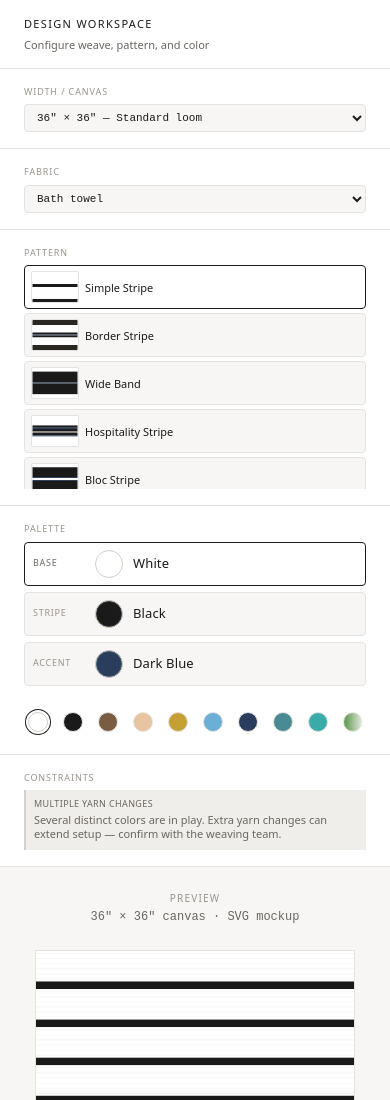
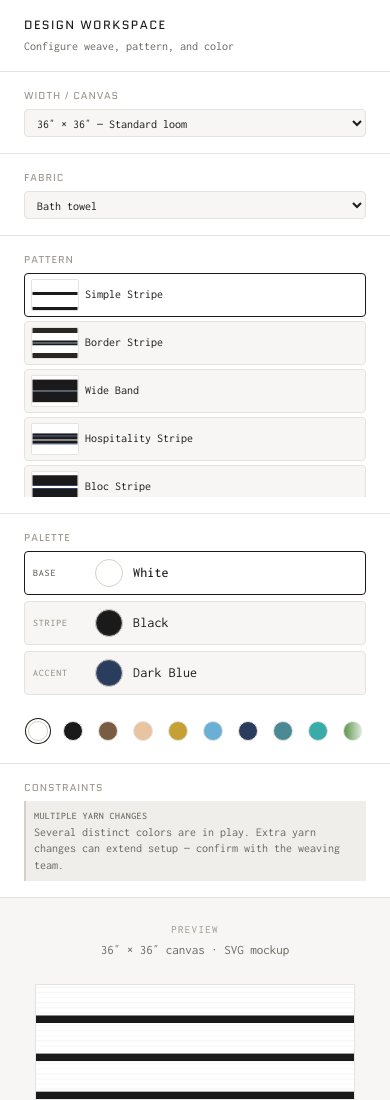
Before and after one commit to Adelina805/kara-weaves-prototype, a Next.js app: page /prototype-1 in a window 390 px wide. Shown: the top 1100 px of the page. Built offline with nearby package versions, Linux system fonts and the light colour scheme.

Commit message:
Enhance typography across the application by updating font sizes in various components and styles. Introduce a new heading font and adjust global styles for improved readability. Update layout to include additional font options for better design consistency.

```diff
--- a/src/app/globals.css
+++ b/src/app/globals.css
@@ -16,9 +16,18 @@ body {
   color: var(--color-text);
   background: var(--color-bg);
   font-family: var(--font-sans);
-  font-size: 1rem;
+  font-size: 1.0625rem;
   line-height: 1.5;
   -webkit-font-smoothing: antialiased;
+}
+
+h1,
+h2,
+h3,
+h4,
+h5,
+h6 {
+  font-family: var(--font-heading);
 }
 
 * {
--- a/src/app/layout.tsx
+++ b/src/app/layout.tsx
@@ -1,10 +1,16 @@
 import type { Metadata, Viewport } from "next";
-import { Inconsolata } from "next/font/google";
+import { Inconsolata, Quantico } from "next/font/google";
 import "./globals.css";
 
 const inconsolata = Inconsolata({
   subsets: ["latin"],
   variable: "--font-inconsolata",
+});
+
+const quantico = Quantico({
+  subsets: ["latin"],
+  weight: ["400", "700"],
+  variable: "--font-quantico",
 });
 
 export const viewport: Viewport = {
@@ -26,7 +32,7 @@ export default function RootLayout({
   children: React.ReactNode;
 }>) {
   return (
-    <html lang="en" className={inconsolata.variable}>
+    <html lang="en" className={`${inconsolata.variable} ${quantico.variable}`}>
       <body>{children}</body>
     </html>
   );
--- a/src/components/ColorPalette/ColorPalette.module.css
+++ b/src/components/ColorPalette/ColorPalette.module.css
@@ -44,7 +44,7 @@
 }
 
 .roleLabel {
-  font-size: 0.5625rem;
+  font-size: 0.625rem;
   font-weight: 500;
   letter-spacing: 0.08em;
   text-transform: uppercase;
@@ -67,7 +67,7 @@
 
 .colorName {
   min-width: 0;
-  font-size: 0.8125rem;
+  font-size: 0.875rem;
   font-weight: 400;
   letter-spacing: 0.01em;
   color: var(--color-text);
--- a/src/components/ControlsSidebar/ControlsSidebar.module.css
+++ b/src/components/ControlsSidebar/ControlsSidebar.module.css
@@ -14,7 +14,7 @@
 
 .title {
   margin: 0;
-  font-size: 0.6875rem;
+  font-size: 0.75rem;
   font-weight: 500;
   letter-spacing: 0.12em;
   text-transform: uppercase;
@@ -23,7 +23,7 @@
 
 .subtitle {
   margin: var(--space-xs) 0 0;
-  font-size: 0.6875rem;
+  font-size: 0.75rem;
   color: var(--color-text-muted);
   line-height: 1.4;
 }
@@ -41,7 +41,7 @@
 .select {
   width: 100%;
   padding: 0.375rem 0.5rem;
-  font-size: 0.6875rem;
+  font-size: 0.75rem;
   font-family: var(--font-mono);
   color: var(--color-text);
   background: var(--color-bg);
--- a/src/components/MainWorkspace/MainWorkspace.module.css
+++ b/src/components/MainWorkspace/MainWorkspace.module.css
@@ -27,7 +27,7 @@
 
 .placeholderLabel {
   margin: 0 0 var(--space-xs);
-  font-size: 0.625rem;
+  font-size: 0.6875rem;
   font-weight: 500;
   letter-spacing: 0.1em;
   text-transform: uppercase;
@@ -36,7 +36,7 @@
 
 .placeholderText {
   margin: 0;
-  font-size: 0.75rem;
+  font-size: 0.8125rem;
   color: var(--color-text-muted);
   line-height: 1.5;
 }
--- a/src/components/PatternPresetCard/PatternPresetCard.module.css
+++ b/src/components/PatternPresetCard/PatternPresetCard.module.css
@@ -29,7 +29,7 @@
 }
 
 .name {
-  font-size: 0.6875rem;
+  font-size: 0.75rem;
   color: var(--color-text);
   line-height: 1.25;
 }
--- a/src/components/SidebarModule/SidebarModule.module.css
+++ b/src/components/SidebarModule/SidebarModule.module.css
@@ -9,7 +9,7 @@
 
 .label {
   margin: 0 0 var(--space-sm);
-  font-size: 0.625rem;
+  font-size: 0.6875rem;
   font-weight: 500;
   letter-spacing: 0.1em;
   text-transform: uppercase;
@@ -28,7 +28,7 @@
 
 .module[data-compact] .label {
   margin-bottom: 0.375rem;
-  font-size: 0.5625rem;
+  font-size: 0.625rem;
 }
 
 .module[data-compact] .body {
--- a/src/components/SpecPanel/SpecPanel.module.css
+++ b/src/components/SpecPanel/SpecPanel.module.css
@@ -4,7 +4,7 @@
   gap: var(--space-lg);
   width: 100%;
   padding: var(--space-xl);
-  font-size: 0.75rem;
+  font-size: 0.8125rem;
 }
 
 .header {
@@ -13,7 +13,7 @@
 
 .title {
   margin: 0;
-  font-size: 0.6875rem;
+  font-size: 0.75rem;
   font-weight: 500;
   letter-spacing: 0.1em;
   text-transform: uppercase;
@@ -22,7 +22,7 @@
 
 .subtitle {
   margin: var(--space-xs) 0 0;
-  font-size: 0.6875rem;
+  font-size: 0.75rem;
   color: var(--color-text-muted);
   line-height: 1.4;
 }
@@ -42,7 +42,7 @@
 
 .sectionLabel {
   margin: 0 0 var(--space-sm);
-  font-size: 0.625rem;
+  font-size: 0.6875rem;
   font-weight: 500;
   letter-spacing: 0.08em;
   text-transform: uppercase;
@@ -106,14 +106,14 @@
 }
 
 .layerType {
-  font-size: 0.6875rem;
+  font-size: 0.75rem;
   text-transform: capitalize;
   color: var(--color-text);
 }
 
 .layerDetail {
   font-family: var(--font-mono);
-  font-size: 0.625rem;
+  font-size: 0.6875rem;
   color: var(--color-text-muted);
 }
 
@@ -136,7 +136,7 @@
   align-items: center;
   gap: var(--space-xs);
   font-family: var(--font-mono);
-  font-size: 0.625rem;
+  font-size: 0.6875rem;
 }
 
 .colorRow code {
@@ -145,6 +145,6 @@
 
 .empty {
   margin: 0;
-  font-size: 0.75rem;
+  font-size: 0.8125rem;
   color: var(--color-text-muted);
 }
--- a/src/components/TextilePreview/TextilePreview.module.css
+++ b/src/components/TextilePreview/TextilePreview.module.css
@@ -19,14 +19,14 @@
 }
 
 .metaLabel {
-  font-size: 0.625rem;
+  font-size: 0.6875rem;
   letter-spacing: 0.12em;
   text-transform: uppercase;
   color: var(--color-text-subtle);
 }
 
 .metaValue {
-  font-size: 0.75rem;
+  font-size: 0.8125rem;
   font-family: var(--font-mono);
   color: var(--color-text-muted);
 }
--- a/src/components/WarningCallout/WarningCallout.module.css
+++ b/src/components/WarningCallout/WarningCallout.module.css
@@ -2,7 +2,7 @@
   padding: var(--space-sm);
   border-left: 2px solid var(--color-border-strong);
   background: var(--color-callout-bg);
-  font-size: 0.75rem;
+  font-size: 0.8125rem;
   line-height: 1.45;
 }
 
@@ -12,7 +12,7 @@
 
 .title {
   margin: 0 0 var(--space-xs);
-  font-size: 0.6875rem;
+  font-size: 0.75rem;
   font-weight: 500;
   letter-spacing: 0.04em;
   text-transform: uppercase;
@@ -26,19 +26,19 @@
 
 .more {
   margin: var(--space-sm) 0 0;
-  font-size: 0.625rem;
+  font-size: 0.75rem;
   color: var(--color-text-subtle);
 }
 
 .callout[data-compact] {
   padding: var(--space-sm);
-  font-size: 0.6875rem;
+  font-size: 0.75rem;
   line-height: 1.35;
 }
 
 .callout[data-compact] .title {
   margin-bottom: 0.125rem;
-  font-size: 0.5625rem;
+  font-size: 0.625rem;
 }
 
 .callout[data-compact] .more {
--- a/src/styles/page.module.css
+++ b/src/styles/page.module.css
@@ -12,7 +12,7 @@
 
 .title {
   font-family: var(--font-heading);
-  font-size: clamp(1.75rem, 4vw, 2.25rem);
+  font-size: clamp(2rem, 4.5vw, 2.5rem);
   font-weight: 500;
   line-height: 1.2;
 }
@@ -53,7 +53,7 @@
 
 .linkDesc {
   display: block;
-  font-size: 0.875rem;
+  font-size: 0.9375rem;
   color: var(--color-text-muted);
   line-height: 1.5;
 }
@@ -61,7 +61,7 @@
 .back {
   display: inline-block;
   margin-top: var(--space-2xl);
-  font-size: 0.875rem;
+  font-size: 0.9375rem;
   color: var(--color-text-muted);
   text-decoration: underline;
   text-underline-offset: 3px;
@@ -76,13 +76,13 @@
   border: 1px dashed var(--color-border);
   border-radius: var(--radius-md);
   color: var(--color-text-muted);
-  font-size: 0.9375rem;
+  font-size: 1rem;
   line-height: 1.6;
 }
 
 .placeholder code {
   font-family: var(--font-mono);
-  font-size: 0.8125rem;
+  font-size: 0.875rem;
 }
 
 @media (max-width: 48rem) {
--- a/src/styles/tokens.css
+++ b/src/styles/tokens.css
@@ -9,9 +9,9 @@
   --color-selected-ring: #1c1b19;
   --color-callout-bg: #f0eeea;
 
-  --font-sans: system-ui, -apple-system, "Segoe UI", sans-serif;
-  --font-heading: var(--font-inconsolata), ui-monospace, monospace;
-  --font-mono: ui-monospace, "SF Mono", monospace;
+  --font-sans: var(--font-inconsolata), ui-monospace, monospace;
+  --font-heading: var(--font-quantico), system-ui, sans-serif;
+  --font-mono: var(--font-inconsolata), ui-monospace, monospace;
 
   --space-xs: 0.25rem;
   --space-sm: 0.5rem;
```
